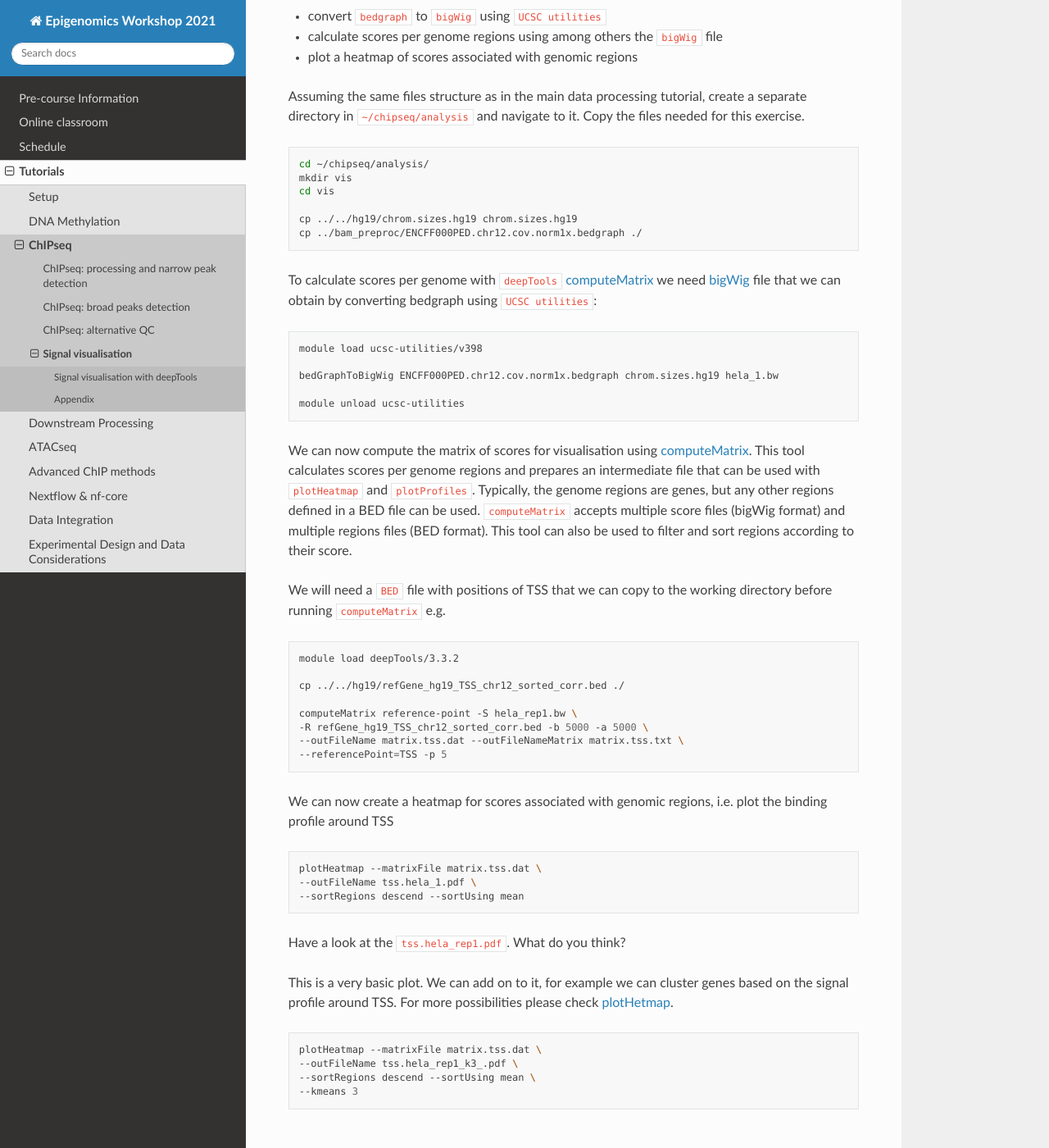
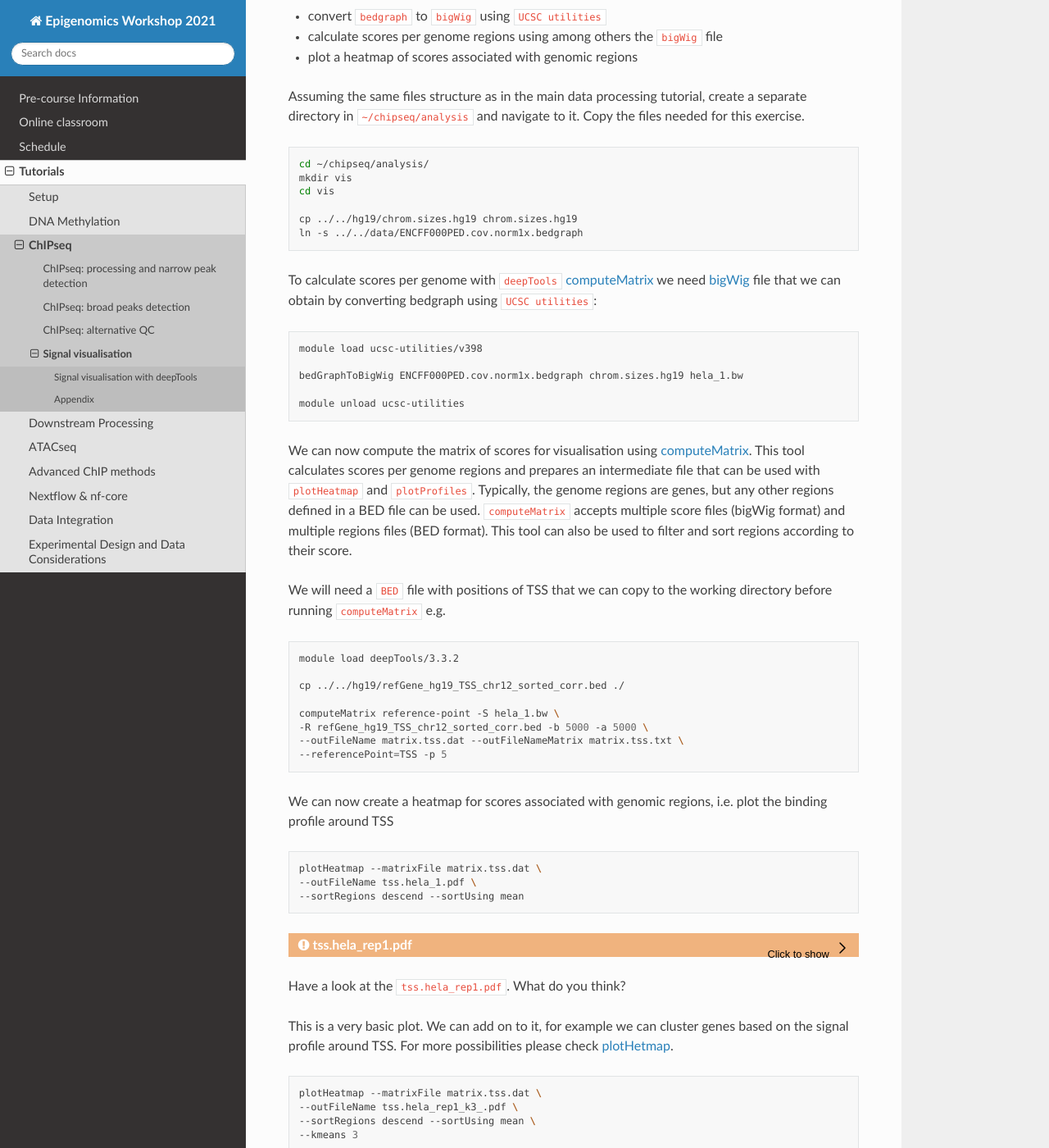
Before and after one commit to NBISweden/workshop-epigenomics-RTDs, a Sphinx documentation site: the page built from docs/content/tutorials/visDeepTools/lab-vis-deepTools.rst, in a window 1280 px wide and 1400 px high, scrolled down 521 px. Shown: the whole window at 82% size. Built offline with Sphinx 7.4.7 and the Read the Docs theme 2.0.0, drawn with Linux system fonts in a browser that asks for light colours.

Commit message:
revise deeptools vis

```diff
--- a/docs/content/tutorials/visDeepTools/lab-vis-deepTools.rst
+++ b/docs/content/tutorials/visDeepTools/lab-vis-deepTools.rst
@@ -50,7 +50,7 @@
 	cd vis
 
 	cp ../../hg19/chrom.sizes.hg19 chrom.sizes.hg19
-	cp ../bam_preproc/ENCFF000PED.chr12.cov.norm1x.bedgraph ./
+	ln -s ../../data/ENCFF000PED.cov.norm1x.bedgraph
 
 
 To calculate scores per genome with ``deepTools`` `computeMatrix <http://deeptools.readthedocs.org/en/latest/content/tools/computeMatrix.html>`_ we need `bigWig <https://genome.ucsc.edu/goldenpath/help/bigWig.html>`_ file that we can obtain by converting bedgraph using ``UCSC utilities``:
@@ -60,7 +60,7 @@
 
 	module load ucsc-utilities/v398
 
-	bedGraphToBigWig ENCFF000PED.chr12.cov.norm1x.bedgraph chrom.sizes.hg19 hela_1.bw
+	bedGraphToBigWig ENCFF000PED.cov.norm1x.bedgraph chrom.sizes.hg19 hela_1.bw
 
 	module unload ucsc-utilities
 
@@ -75,7 +75,7 @@
 
 	cp ../../hg19/refGene_hg19_TSS_chr12_sorted_corr.bed ./
 
-	computeMatrix reference-point -S hela_rep1.bw \
+	computeMatrix reference-point -S hela_1.bw \
 	-R refGene_hg19_TSS_chr12_sorted_corr.bed -b 5000 -a 5000 \
 	--outFileName matrix.tss.dat --outFileNameMatrix matrix.tss.txt \
 	--referencePoint=TSS -p 5
@@ -90,6 +90,13 @@
 	--sortRegions descend --sortUsing mean
 
 
+.. admonition:: tss.hela_rep1.pdf
+   :class: dropdown, warning
+
+   .. image:: figures/tss.hela_1.png
+      		:width: 200px
+
+
 
 Have a look at the ``tss.hela_rep1.pdf``. What do you think?
 
@@ -101,6 +108,15 @@
 	--outFileName tss.hela_rep1_k3_.pdf \
 	--sortRegions descend --sortUsing mean \
 	--kmeans 3
+
+
+.. admonition:: tss.hela_rep1_k3.pdf
+   :class: dropdown, warning
+
+   .. image:: figures/tss.hela_rep1_k3.png
+      		:width: 200px
+
+
 
 :raw-html:`<br />`
 
```
